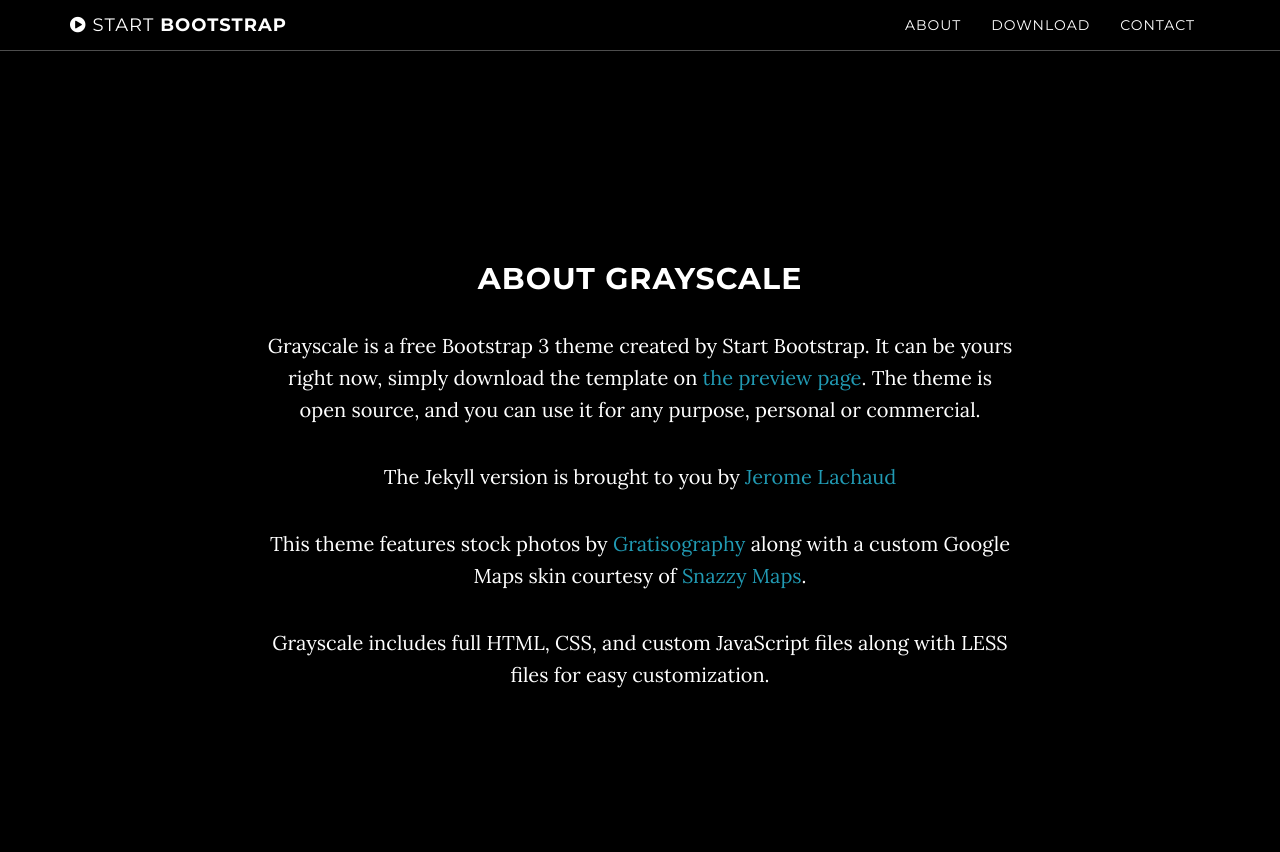
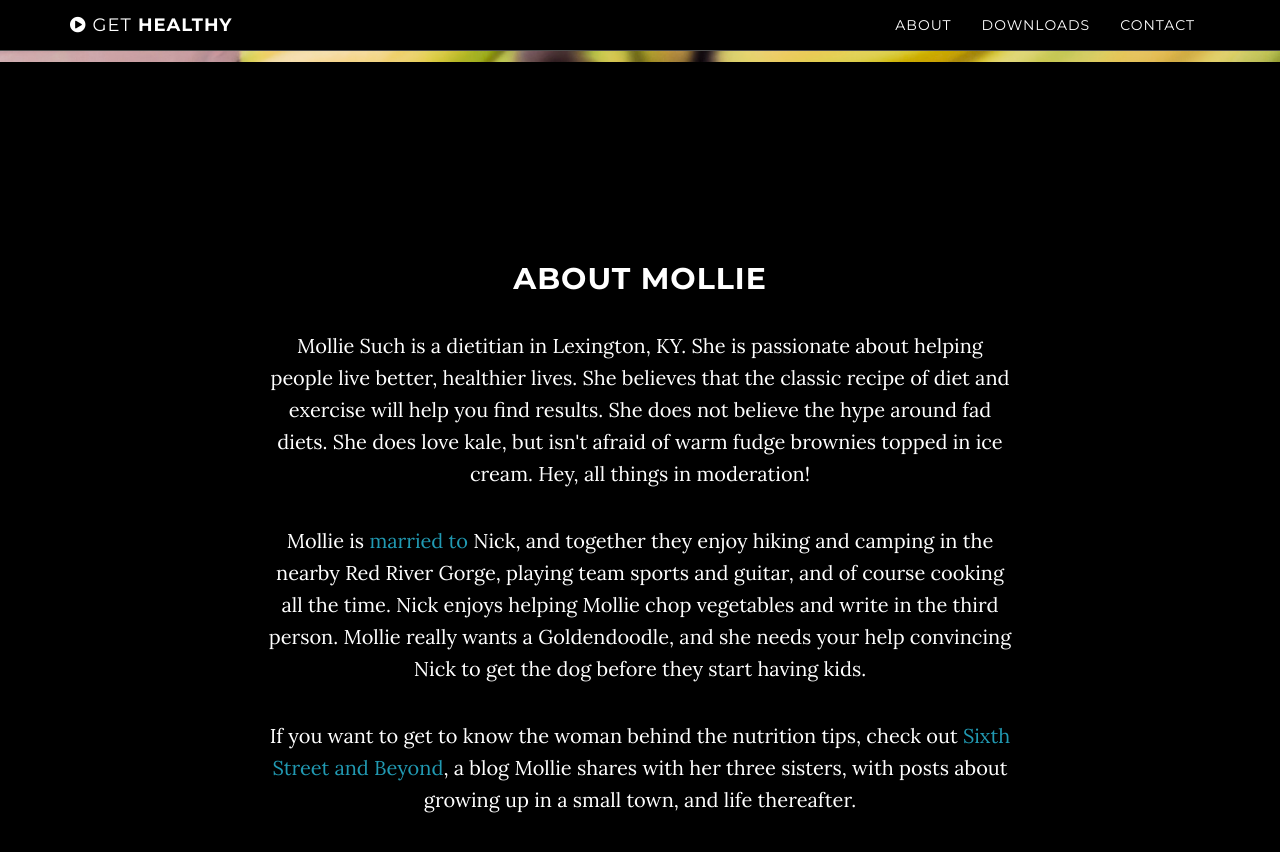
Before and after one commit to nicksuch/molliesuch, a Jekyll site: the page built from index.html, in a window 1280 px wide and 900 px high, scrolled down 838 px. Shown: the top 852 px of the window. Built offline with Jekyll 4.4.1, drawn with Linux system fonts in a browser that asks for light colours.

Commit message:
Update about, new bg pics, fix contact email

```diff
--- a/_config.yml
+++ b/_config.yml
@@ -1,5 +1,5 @@
 title: Mollie Such
-email:
+email: info@molliesuch.com
 url: http://www.molliesuch.com
 description: Nutrition and Dietetics
 google_analytics: UA-10921055-15
--- a/_includes/about.html
+++ b/_includes/about.html
@@ -2,11 +2,10 @@
     <section id="about" class="container content-section text-center">
         <div class="row">
             <div class="col-lg-8 col-lg-offset-2">
-                <h2>About Grayscale</h2>
-                <p>Grayscale is a free Bootstrap 3 theme created by Start Bootstrap. It can be yours right now, simply download the template on <a href="http://startbootstrap.com/template-overviews/grayscale/">the preview page</a>. The theme is open source, and you can use it for any purpose, personal or commercial.</p>
-                <p>The Jekyll version is brought to you by <a href="https://github.com/jeromelachaud">Jerome Lachaud</a></p>
-                <p>This theme features stock photos by <a href="http://gratisography.com/">Gratisography</a> along with a custom Google Maps skin courtesy of <a href="http://snazzymaps.com/">Snazzy Maps</a>.</p>
-                <p>Grayscale includes full HTML, CSS, and custom JavaScript files along with LESS files for easy customization.</p>
+                <h2>About Mollie</h2>
+                <p>Mollie Such is a dietitian in Lexington, KY. She is passionate about helping people live better, healthier lives. She believes that the classic recipe of diet and exercise will help you find results. She does not believe the hype around fad diets. She does love kale, but isn't afraid of warm fudge brownies topped in ice cream. Hey, all things in moderation!</p>
+                <p>Mollie is <a href="http://www.nickandmollie.com" target="_blank">married to</a> Nick, and together they enjoy hiking and camping in the nearby Red River Gorge, playing team sports and guitar, and of course cooking all the time. Nick enjoys helping Mollie chop vegetables and write in the third person. Mollie really wants a Goldendoodle, and she needs your help convincing Nick to get the dog before they start having kids.</p>
+                <p>If you want to get to know the woman behind the nutrition tips, check out <a href="https://medium.com/sixth-street-and-beyond" target="_blank">Sixth Street and Beyond</a>, a blog Mollie shares with her three sisters, with posts about growing up in a small town, and life thereafter.</p>
             </div>
         </div>
     </section>
--- a/_includes/nav.html
+++ b/_includes/nav.html
@@ -6,7 +6,7 @@
                     <i class="fa fa-bars"></i>
                 </button>
                 <a class="navbar-brand page-scroll" href="#page-top">
-                    <i class="fa fa-play-circle"></i>  <span class="light">Start</span> Bootstrap
+                    <i class="fa fa-play-circle"></i>  <span class="light">Get</span> Healthy
                 </a>
             </div>
 
@@ -21,7 +21,7 @@
                         <a class="page-scroll" href="#about">About</a>
                     </li>
                     <li>
-                        <a class="page-scroll" href="#download">Download</a>
+                        <a class="page-scroll" href="#download">Downloads</a>
                     </li>
                     <li>
                         <a class="page-scroll" href="#contact">Contact</a>
```
Also changed, not shown: img/downloads-bg-old.jpg (added), img/downloads-bg.jpg, img/intro-bg-old.jpg (added), img/intro-bg.jpg.
